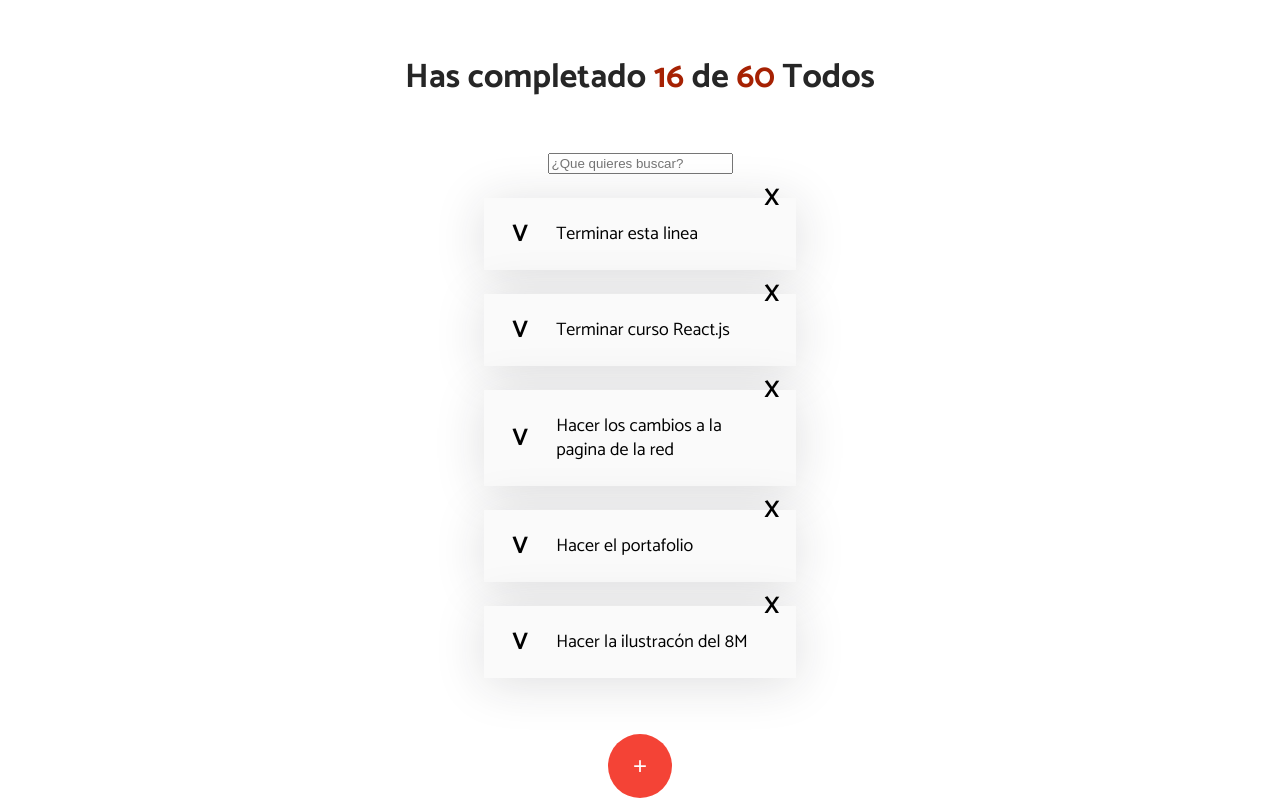
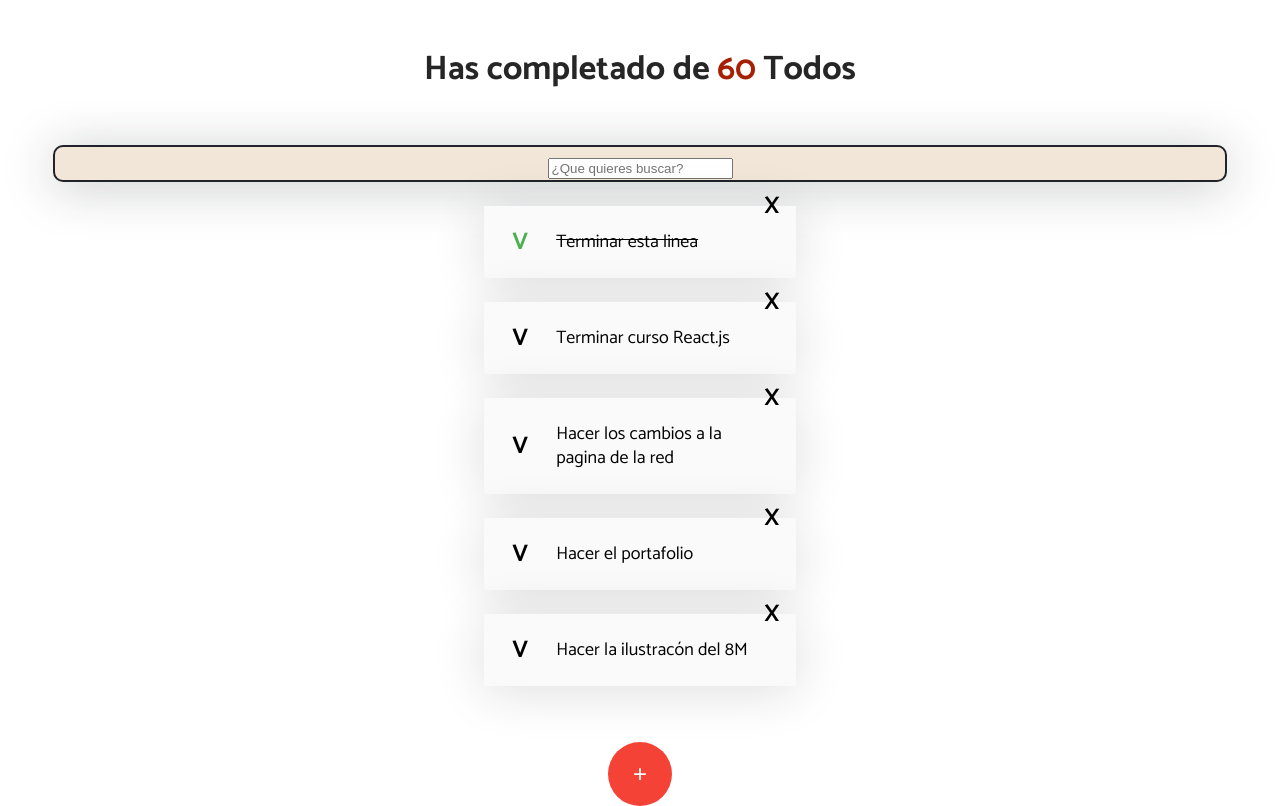
Before and after one commit to JohanCaicedo/curso-reactjs, a React (Create React App) app: page / in a window 1280 px wide. Built offline with nearby package versions, Linux system fonts and the light colour scheme.

Commit message:
Finalice ahora si la case de CSS con las clases dinamica

```diff
--- a/public/index.html
+++ b/public/index.html
@@ -27,13 +27,8 @@
     <title>Todo Machine</title>
     <link rel="preconnect" href="https://fonts.googleapis.com" />
     <link rel="preconnect" href="https://fonts.gstatic.com" crossorigin />
-    <link
-      href="https://fonts.googleapis.com/css2?family=Catamaran:wght@100..900&display=swap"
-      rel="stylesheet"
-    />
     <link rel="preconnect" href="https://fonts.googleapis.com">
 <link rel="preconnect" href="https://fonts.gstatic.com" crossorigin>
-<link href="https://fonts.googleapis.com/css2?family=Catamaran:wght@100..900&display=swap" rel="stylesheet">
 
 <link rel="preconnect" href="https://fonts.googleapis.com">
 <link rel="preconnect" href="https://fonts.gstatic.com" crossorigin>
--- a/src/App.js
+++ b/src/App.js
@@ -6,28 +6,28 @@ import { TodoList } from "./TodoList";
 import { CreateTodoButton } from "./CreateTodoButton";
 import {TodoItem} from './TodoItem';
 import './css/index.css';
-import './css/index.css'
+
 
 const defaultTodos = [
-  { text: "Terminar esta linea", complited: true },
-  { text: "Terminar curso React.js", complited: false },
-  { text: "Hacer los cambios a la pagina de la red", complited: false },
-  { text: "Hacer el portafolio", complited: false },
-  { text: "Hacer la ilustracón del 8M", complited: false },
+  { text: "Terminar esta linea", completed: true },
+  { text: "Terminar curso React.js", completed: false },
+  { text: "Hacer los cambios a la pagina de la red", completed: false },
+  { text: "Hacer el portafolio", completed: false },
+  { text: "Hacer la ilustracón del 8M", completed: false },
 ];
 
 function App() {
   return (
     <React.Fragment>
       <div  className="app-container">
-      <TodoCounter complited={16} total={60} />
+      <TodoCounter completed={16} total={60} />
       <TodoSearch />
       <TodoList>
         {defaultTodos.map((todo) => (
           <TodoItem
             key={todo.text}
             text={todo.text}
-            complited={todo.complited}
+            completed={todo.completed}
           />
         ))}
       </TodoList>
--- a/src/css/TodoSearch.css
+++ b/src/css/TodoSearch.css
@@ -1,7 +1,25 @@
-.BotonSearch{
-
+.BotonSearch {
+  background: #f2e6d8;
+  border-radius: 10px;
+  border: 2px solid #202329;
+  margin: 0 24px;
+  height: 64px;
+  width: calc(100% - 62px);
+  font-size: 24px;
+  text-align: center;
+  font-family: Georgia;
+  font-weight: 400;
+  color: #0d0d0d;
+  box-shadow: 0 5px 50px rgba(32, 35, 41, 0.25);
 }
 
-.BotonSearch:placeholder{
-    color: blue;
+.BotonSearch:placeholder {
+  color: blue;
+  font-family: "Catamaran";
+  font-weight: 500;
+  background: none;
 }
+
+.BotonSearch:focus {
+  outline-color: #61dafa;
+}
```
Also changed, not shown: src/TodoItem.js (+0 -31 lines).
